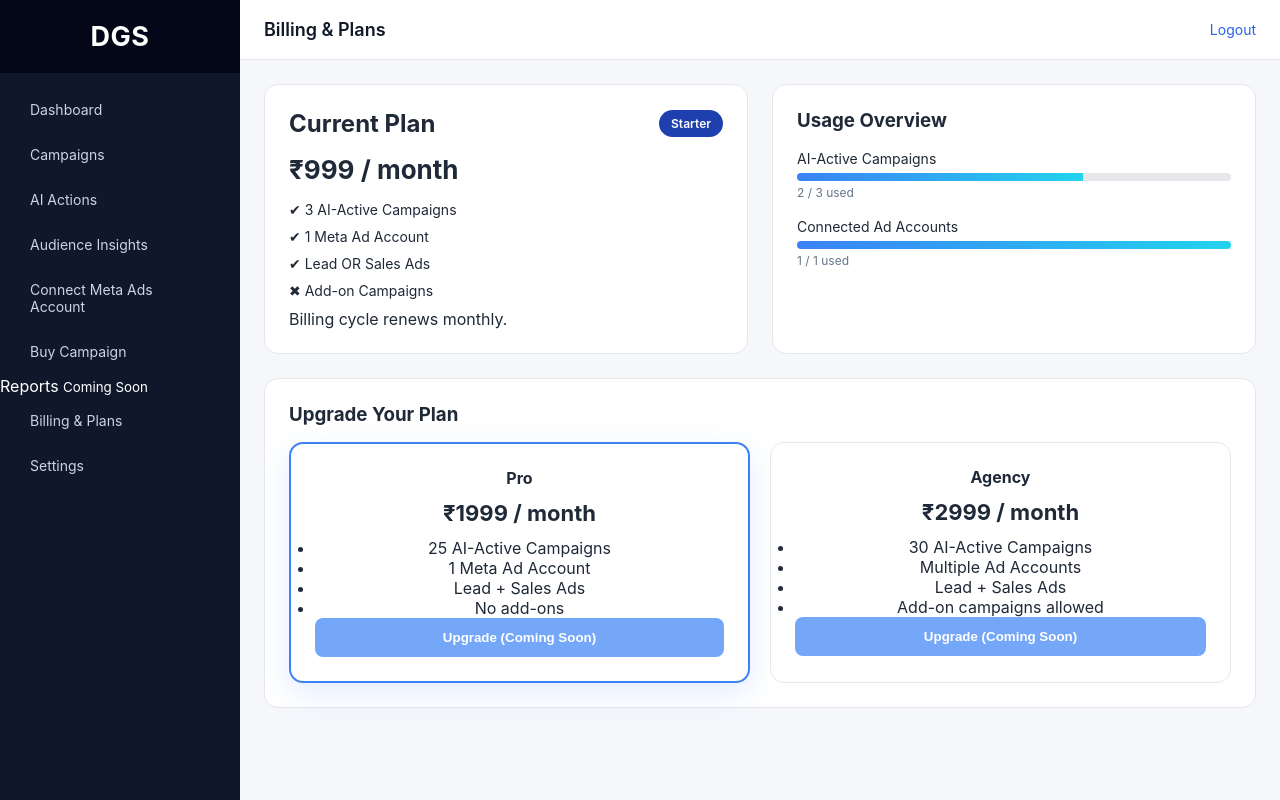
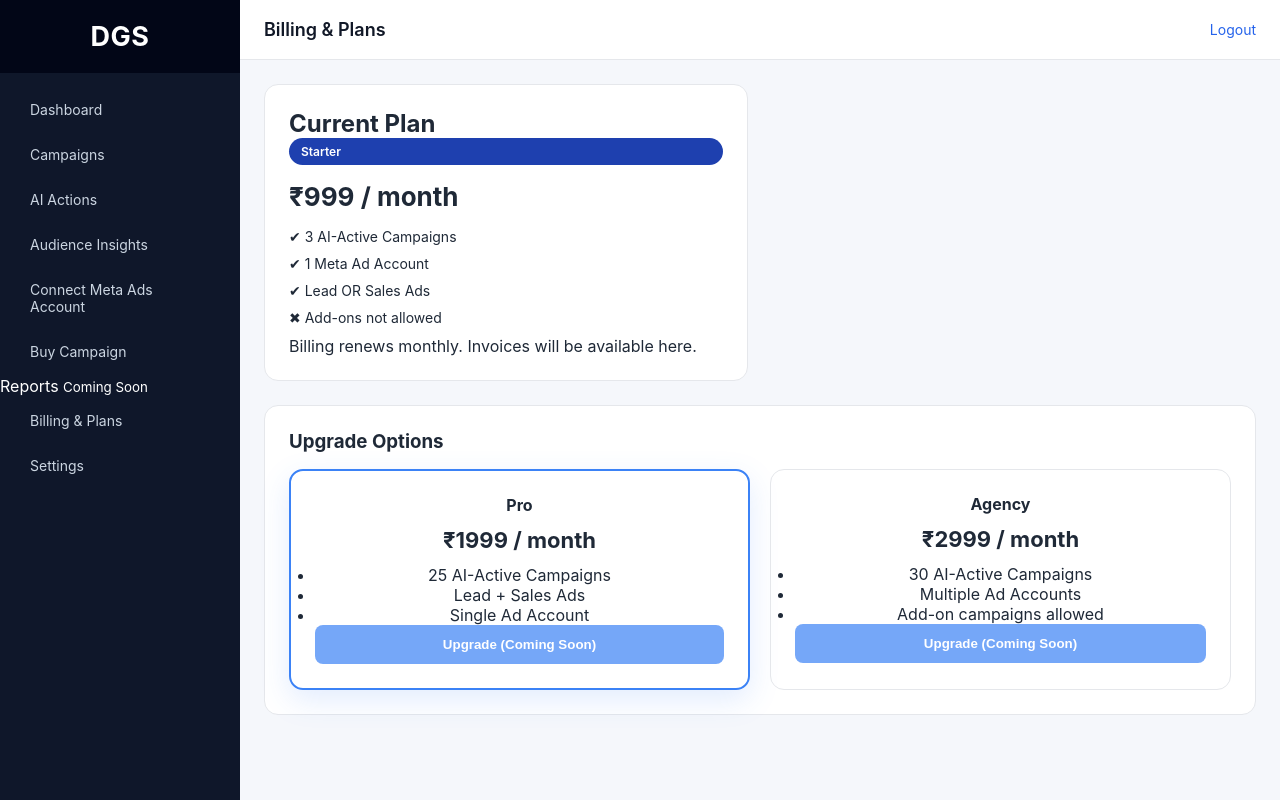
Before and after one commit to digitalgrowthstudioteam/Meta-AI, a FastAPI app: template frontend/user/templates/billing.html in a window 1280 px wide. Run offline with FastAPI, Linux system fonts and the light colour scheme; the template is opened without the code that fills it, so the values that code supplies are empty.

Commit message:
Update billing.html

```diff
--- a/frontend/user/templates/billing.html
+++ b/frontend/user/templates/billing.html
@@ -1,4 +1,4 @@
-{% extends "user_base.html" %}
+{% extends "user/templates/user_base.html" %}
 
 {% block title %}Billing & Plans | Digital Growth Studio{% endblock %}
 
@@ -10,68 +10,36 @@ Billing & Plans
 
 <div class="billing-container">
 
-    <!-- ================= Current Plan ================= -->
     <div class="current-plan-card">
-        <div class="plan-header">
         <h2>Current Plan</h2>
-            <span class="plan-badge">Starter</span>
-        </div>
+        <div class="plan-badge">Starter</div>
 
-        <div class="plan-details">
         <div class="plan-price">₹999 / month</div>
 
         <ul class="plan-features">
             <li>✔ 3 AI-Active Campaigns</li>
             <li>✔ 1 Meta Ad Account</li>
             <li>✔ Lead OR Sales Ads</li>
-                <li>✖ Add-on Campaigns</li>
+            <li>✖ Add-ons not allowed</li>
         </ul>
+
+        <p class="muted">
+            Billing renews monthly. Invoices will be available here.
+        </p>
     </div>
 
-        <div class="plan-footer">
-            <p class="muted">
-                Billing cycle renews monthly.
-            </p>
-        </div>
-    </div>
-
-    <!-- ================= Usage ================= -->
-    <div class="usage-card">
-        <h3>Usage Overview</h3>
-
-        <div class="usage-item">
-            <div class="usage-label">AI-Active Campaigns</div>
-            <div class="usage-bar">
-                <div class="usage-fill" style="width: 66%;"></div>
-            </div>
-            <div class="usage-meta">2 / 3 used</div>
-        </div>
-
-        <div class="usage-item">
-            <div class="usage-label">Connected Ad Accounts</div>
-            <div class="usage-bar">
-                <div class="usage-fill" style="width: 100%;"></div>
-            </div>
-            <div class="usage-meta">1 / 1 used</div>
-        </div>
-    </div>
-
-    <!-- ================= Upgrade Plans ================= -->
     <div class="upgrade-section">
-        <h3>Upgrade Your Plan</h3>
+        <h3>Upgrade Options</h3>
 
         <div class="upgrade-grid">
 
-            <!-- Pro -->
             <div class="upgrade-card highlight">
                 <h4>Pro</h4>
                 <div class="upgrade-price">₹1999 / month</div>
-
                 <ul>
                     <li>25 AI-Active Campaigns</li>
-                    <li>1 Meta Ad Account</li>
                     <li>Lead + Sales Ads</li>
-                    <li>No add-ons</li>
+                    <li>Single Ad Account</li>
                 </ul>
 
                 <button class="primary-btn" disabled>
@@ -79,15 +47,12 @@ Billing & Plans
                 </button>
             </div>
 
-            <!-- Agency -->
             <div class="upgrade-card">
                 <h4>Agency</h4>
                 <div class="upgrade-price">₹2999 / month</div>
-
                 <ul>
                     <li>30 AI-Active Campaigns</li>
                     <li>Multiple Ad Accounts</li>
-                    <li>Lead + Sales Ads</li>
                     <li>Add-on campaigns allowed</li>
                 </ul>
 
```
Lines whose indentation alone changed are shown as unchanged.
